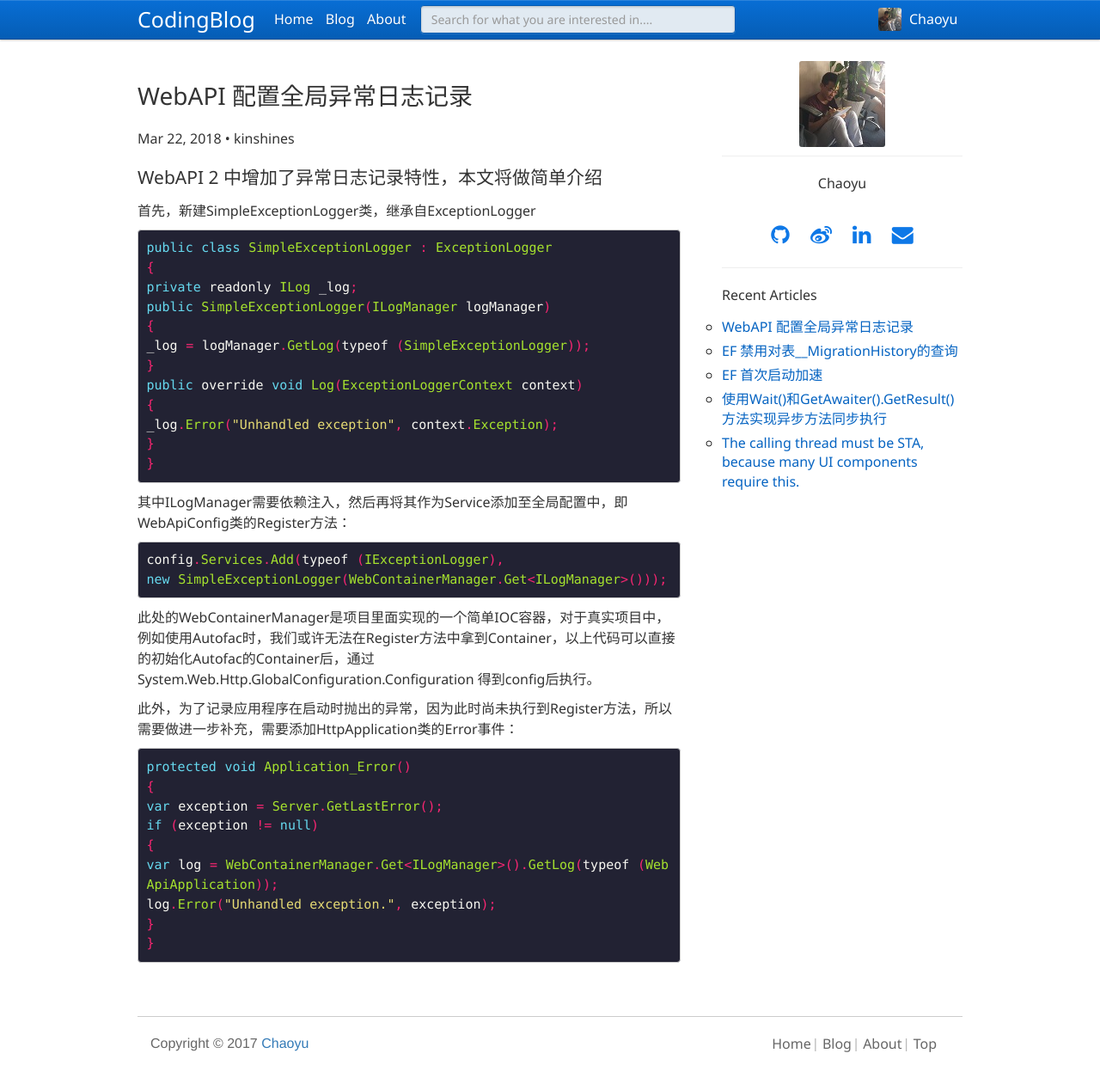
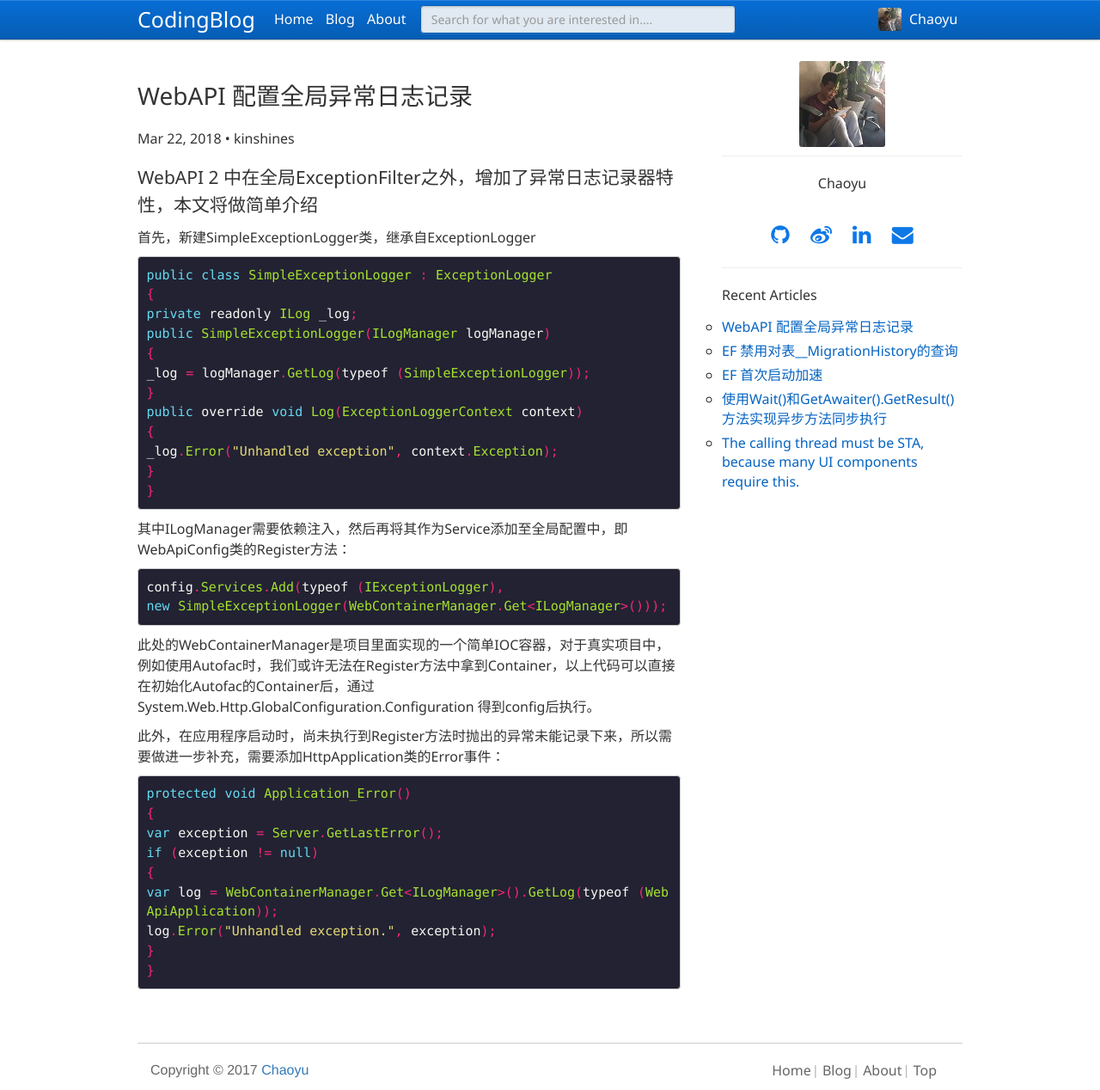
Before and after one commit to kinshines/kinshines.github.io, a Jekyll site: the page built from _posts/2018-03-22-ef-webapi-global-exception-logger.md, in a window 1280 px wide. Shown: the whole page at 86% size. Built offline with Jekyll 4.4.1, drawn with Linux system fonts in a browser that asks for light colours; before the commit the page ends 1237 px from its top, so only the background shows below that.

Commit message:
exception-logger

```diff
--- a/_posts/2018-03-22-ef-webapi-global-exception-logger.md
+++ b/_posts/2018-03-22-ef-webapi-global-exception-logger.md
@@ -7,7 +7,7 @@ categories: webapi
 permalink: /archivers/webapi-global-exception-logger
 ---
 
-<p class="lead">WebAPI 2 中增加了异常日志记录特性，本文将做简单介绍</p>
+<p class="lead">WebAPI 2 中在全局ExceptionFilter之外，增加了异常日志记录器特性，本文将做简单介绍</p>
 
 首先，新建SimpleExceptionLogger类，继承自ExceptionLogger
 {% highlight java %}
@@ -35,9 +35,9 @@ new SimpleExceptionLogger(WebContainerManager.Get<ILogManager>()));
 
 {% endhighlight %}
 
-此处的WebContainerManager是项目里面实现的一个简单IOC容器，对于真实项目中，例如使用Autofac时，我们或许无法在Register方法中拿到Container，以上代码可以直接的初始化Autofac的Container后，通过 System.Web.Http.GlobalConfiguration.Configuration 得到config后执行。
+此处的WebContainerManager是项目里面实现的一个简单IOC容器，对于真实项目中，例如使用Autofac时，我们或许无法在Register方法中拿到Container，以上代码可以直接在初始化Autofac的Container后，通过 System.Web.Http.GlobalConfiguration.Configuration 得到config后执行。
 
-此外，为了记录应用程序在启动时抛出的异常，因为此时尚未执行到Register方法，所以需要做进一步补充，需要添加HttpApplication类的Error事件：
+此外，在应用程序启动时，尚未执行到Register方法时抛出的异常未能记录下来，所以需要做进一步补充，需要添加HttpApplication类的Error事件：
 {% highlight java %}
 
 protected void Application_Error()
```
